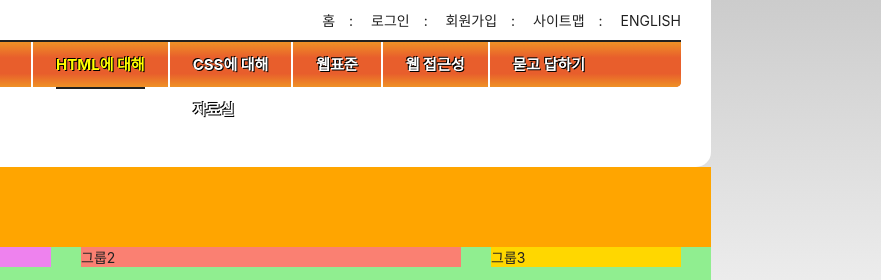
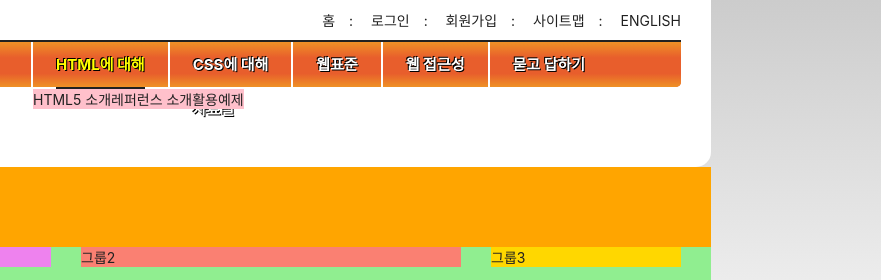
Before and after one commit to zerocalorie1226/HTML5, a website: page index.html in a window 1280 px wide. Shown: the top 280 px of the page, 399-1280 px from the left. Drawn offline with Linux system fonts and the light colour scheme; a web font is replaced by a local one.

Commit message:
서브메뉴 정렬

```diff
--- a/styles/style.css
+++ b/styles/style.css
@@ -118,6 +118,10 @@ body {
 
 .menu-item {
   border-left: 2px solid #fff;
+  /* float: left; */
+}
+
+.menu li {
   float: left;
 }
 
@@ -146,6 +150,10 @@ body {
   background-color: pink;
   position: absolute;
   display: none;
+}
+
+.is-active .sub-menu {
+  display: block;
 }
 
 /* 비주얼 */
```
